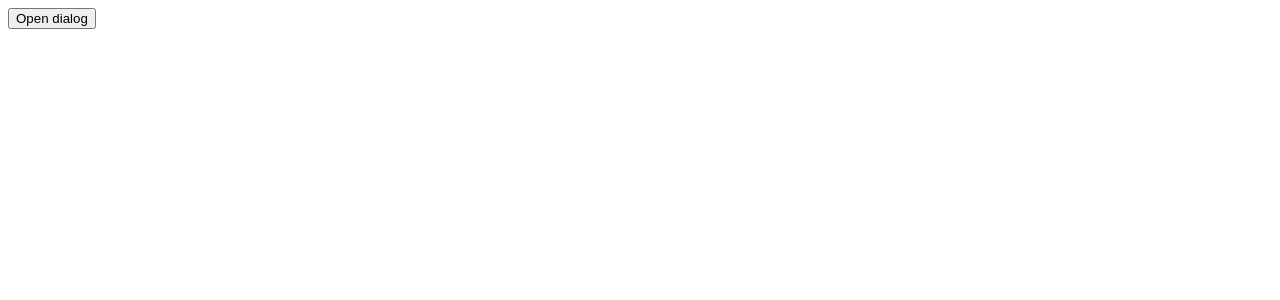
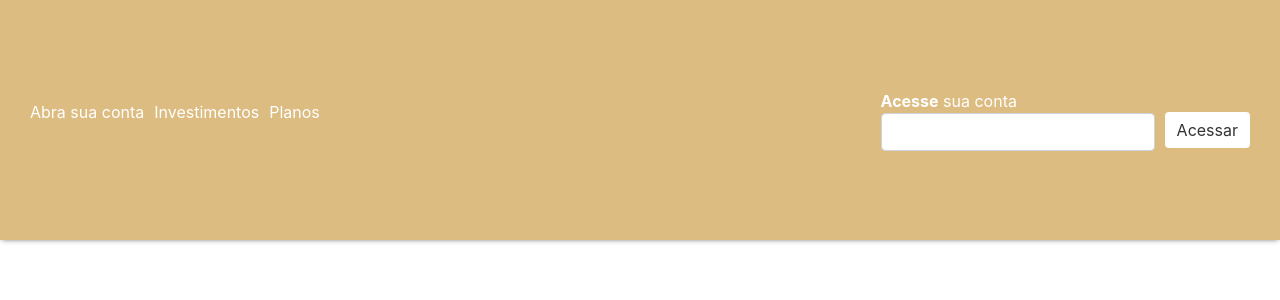
Before and after one commit to JuAintablian/internet-banking, an Angular app: page / in a window 1280 px wide. Shown: the top 300 px of the page. Built offline with nearby package versions, Linux system fonts and the light colour scheme.

Commit message:
Aula do dia 11/02

```diff
--- a/package.json
+++ b/package.json
@@ -21,6 +21,7 @@
     "@angular/platform-browser": "~9.1.9",
     "@angular/platform-browser-dynamic": "~9.1.9",
     "@angular/router": "~9.1.9",
+    "bootstrap": "^4.6.0",
     "rxjs": "~6.5.4",
     "tslib": "^1.10.0",
     "zone.js": "~0.10.2"
--- /dev/null
+++ b/src/app/@shared/header/header.component.css
@@ -0,0 +1,39 @@
+.header{
+  background: #dcbc81;
+  box-shadow: 0 2px 5px -2px grey;
+  color: #fff;
+  height: 30vh;
+  padding: 30px;
+
+  display: flex;
+  flex-direction: row;
+  justify-content: space-between;
+  align-items: center;
+}
+
+.menu-header {
+  display: flex;
+  flex-direction: row;
+  font-size: 1rem;
+  padding: 0px;
+}
+
+.item-list {
+  list-style: none;
+  margin-right: 10px;
+}
+
+.form {
+  display: flex;
+  flex-direction: row;
+  align-items: center;
+}
+
+.acessar-conta {
+  background-color: #fff;
+  border: 0;
+  color: #333;
+  position: relative;
+  top: 10px;
+  margin-left: 10px;
+}
--- /dev/null
+++ b/src/app/@shared/header/header.component.html
@@ -0,0 +1,26 @@
+<div class="header">
+  <div class="wrapper">
+      <ul class="menu-header">
+        <li class="item-list">Abra sua conta</li>
+        <li class="item-list">Investimentos</li>
+        <li class="item-list">Planos</li>
+      </ul>
+  </div>
+
+  <div>
+    <form>
+      <div class="form">
+        <div class="form-check">
+          <label for="" class="form-check-label">
+            <b>Acesse</b> sua conta
+          </label>
+          <input type="text" class="form-control" id="inlineFormInputNmae"
+          placceholder="Digite seu CPF">
+        </div>
+        <div>
+          <button type="submit" class="btn btn-primary acessar-conta">Acessar</button>
+        </div>
+      </div>
+    </form>
+  </div>
+</div>
--- /dev/null
+++ b/src/app/@shared/header/header.component.ts
@@ -0,0 +1,15 @@
+import { Component, OnInit } from '@angular/core';
+
+@Component({
+  selector: 'app-header',
+  templateUrl: './header.component.html',
+  styleUrls: ['./header.component.css']
+})
+export class HeaderComponent implements OnInit {
+
+  constructor() { }
+
+  ngOnInit(): void {
+  }
+
+}
--- a/src/app/app.component.html
+++ b/src/app/app.component.html
@@ -1 +1,2 @@
-<button mat-button (click)="openDialog()">Open dialog</button>
+<!-- <button mat-button (click)="openDialog()">Open dialog</button> -->
+<app-header></app-header>
--- a/src/app/app.module.ts
+++ b/src/app/app.module.ts
@@ -5,11 +5,13 @@ import { BrowserAnimationsModule } from '@angular/platform-browser/animations';
 import { AppComponent } from './app.component';
 import { MatDialogModule } from '@angular/material/dialog';
 import { ModalComponent } from './components/modal/modal.component';
+import { HeaderComponent } from './@shared/header/header.component';
 
 @NgModule({
   declarations: [
     AppComponent,
-    ModalComponent
+    ModalComponent,
+    HeaderComponent
   ],
   imports: [
     BrowserModule,
--- a/src/app/components/modal/modal.component.html
+++ b/src/app/components/modal/modal.component.html
@@ -1 +1 @@
-<p>modal works!</p>
+<h3>Internet Banking</h3>
--- a/src/styles.css
+++ b/src/styles.css
@@ -1,2 +1,3 @@
 /* You can add global styles to this file, and also import other style files */
 @import "~@angular/material/prebuilt-themes/indigo-pink.css";
+@import "../node_modules/bootstrap/dist/css/bootstrap.min.css";
```
Also changed, not shown: 2 other files (tests, documents, lock files or other folders).
